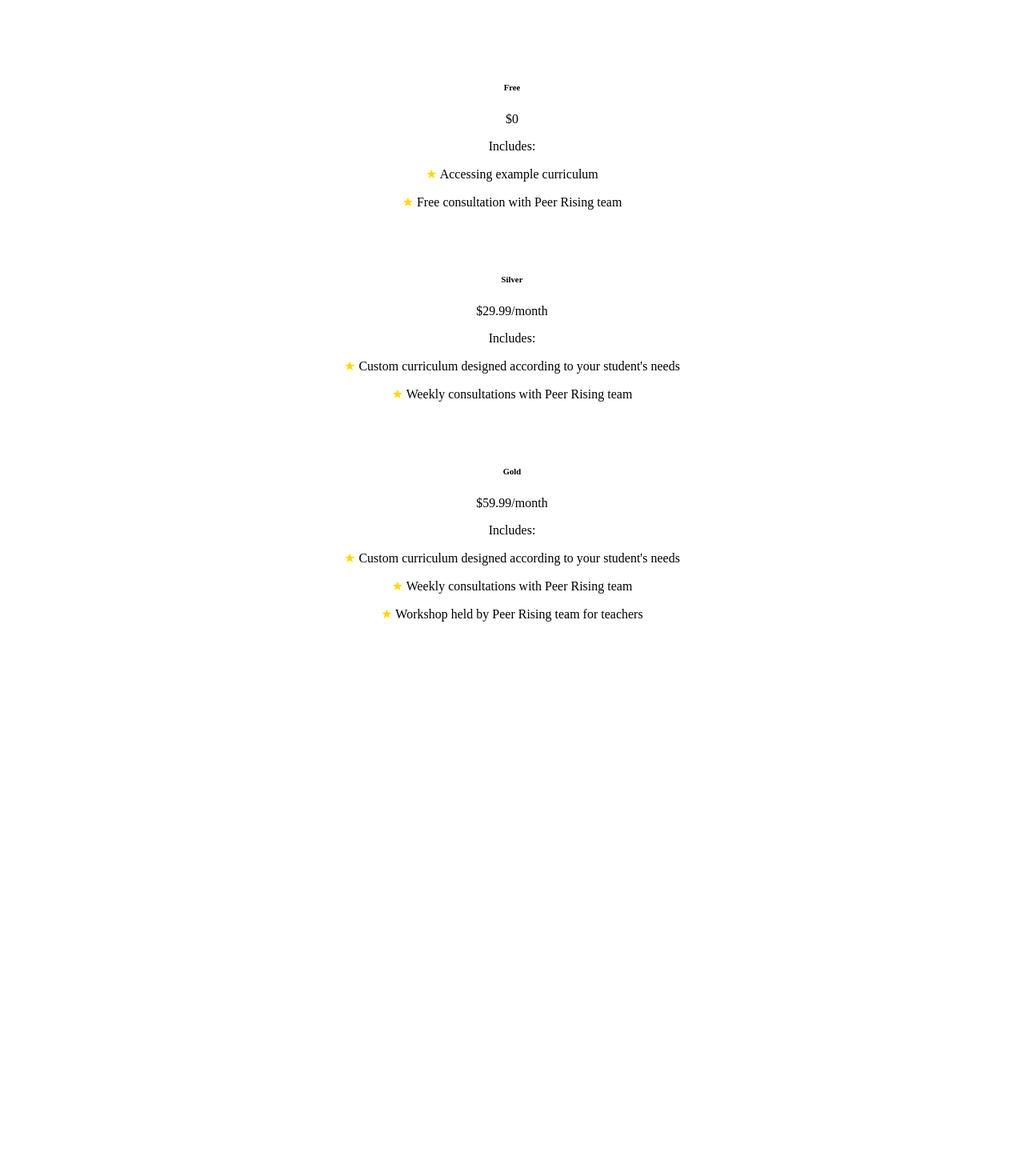
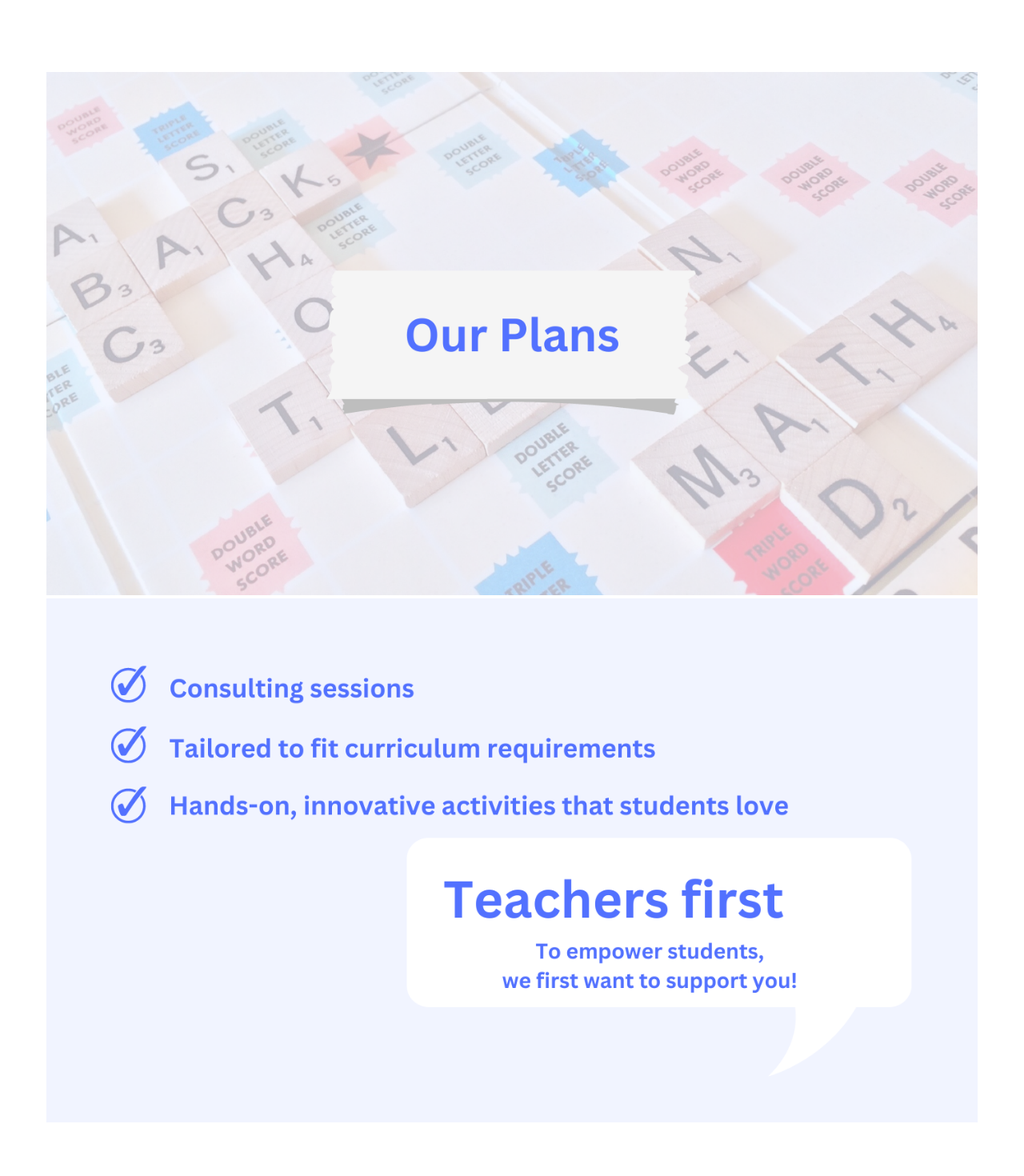
Before and after one commit to SidSata/peer-rising, a Next.js app: page /Plans in a window 1280 px wide. Shown: the top 1470 px of the page at 80% size. Before the commit the page ends 871 px from the top, so only its background shows below. Built offline with nearby package versions, Linux system fonts and the light colour scheme.

Commit message:
Updated curricula

```diff
--- /dev/null
+++ b/src/components/TwoImageGrid/index.tsx
@@ -0,0 +1,17 @@
+import React from 'react';
+import { Row, Col } from 'antd';
+
+const TwoImageGrid: React.FC = () => {
+  return (
+    <Row gutter={[16, 16]} style={{ padding: '32px 0' }}>
+      <Col xs={24} sm={12}>
+        <img src="img/plans/4.png" alt="" width="100%" height="100%"/>
+      </Col>
+      <Col xs={24} sm={12}>
+        <img src="img/plans/5.png" alt="" width="100%" height="100%"/>
+      </Col>
+    </Row>
+  );
+};
+
+export default TwoImageGrid;
--- a/src/pages/Plans/index.tsx
+++ b/src/pages/Plans/index.tsx
@@ -1,8 +1,13 @@
+import { lazy } from "react";
 import { Row, Col } from 'antd';
+
+const TwoImageGrid = lazy(() => import("../../components/TwoImageGrid"));
 
 const PricingPlans = () => {
   return (
+
     <div style={{ padding: '50px' }}>
+        <TwoImageGrid />
       <Row justify="space-around" gutter={[16, 32]}>
         <Col span={6}>
           <div style={{ textAlign: 'center', padding: '20px',  }}>
```
Also changed, not shown: public/img/plans/4.png (added), public/img/plans/5.png (added).
